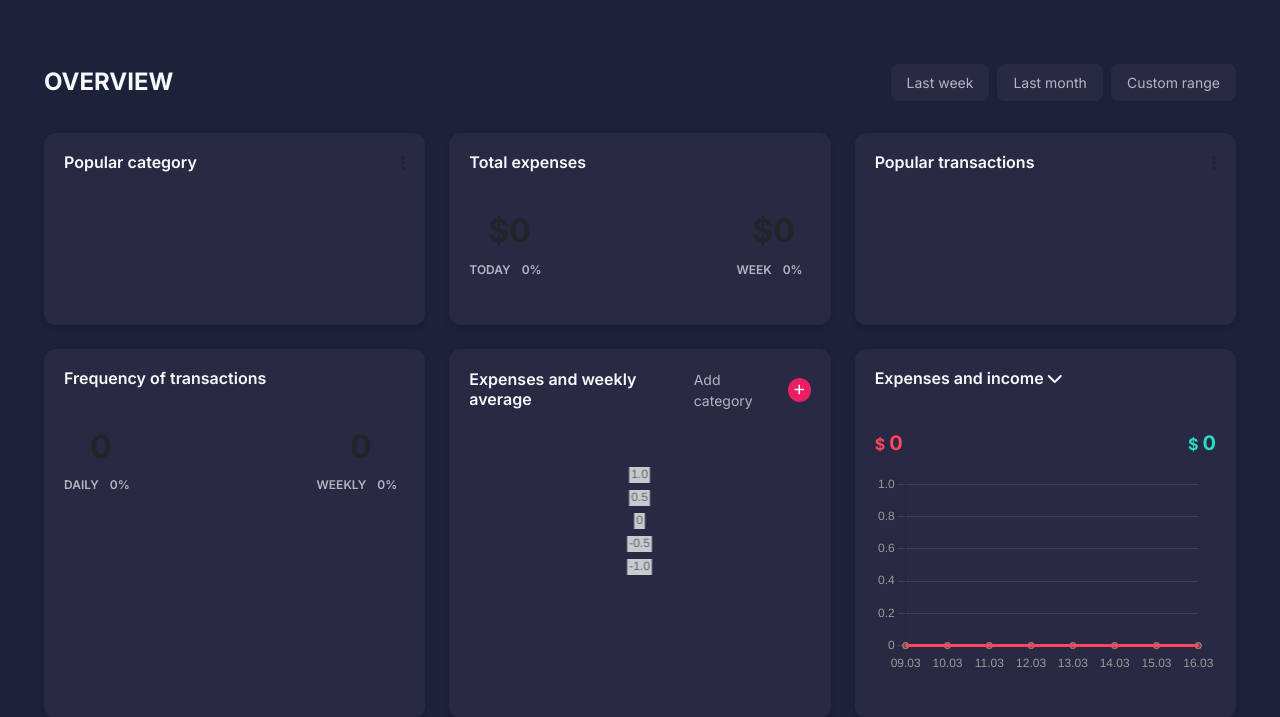
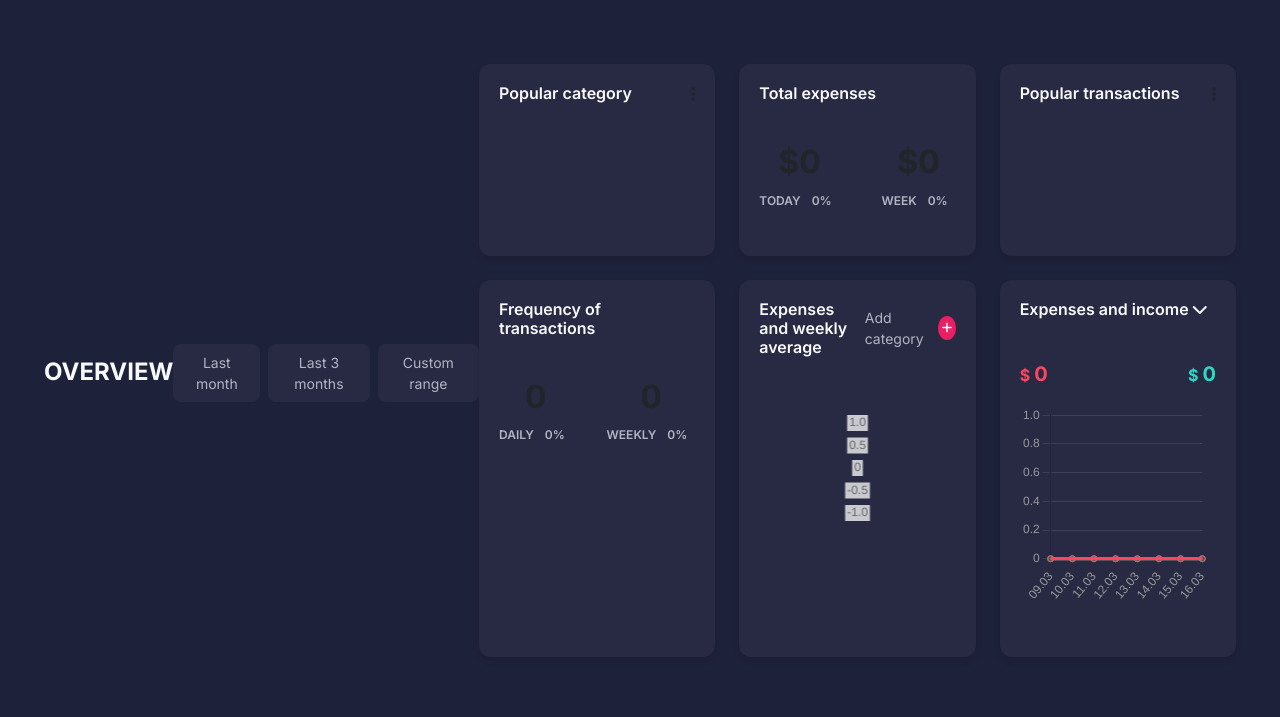
Before and after one commit to jagaldevs/finance-flask, a Flask app: page /dashboard/ in a window 1280 px wide. Shown: the part 79-796 px from the top of the page. Run offline with Flask 3, Linux system fonts and the light colour scheme; the visitor is signed in with stand-in values (Sample User, id 1); data that the repository does not hold is empty.

Commit message:
Update index.html

```diff
--- a/app/templates/dashboard/index.html
+++ b/app/templates/dashboard/index.html
@@ -6,13 +6,11 @@
 <div class="dashboard-container">
     <div class="dashboard-header">
         <h1>OVERVIEW</h1>
-
         <div class="date-range-selector">
-            <button id="last-week" class="btn {{ 'active' if range == 'week' else '' }}">Last week</button>
-            <button id="last-month" class="btn {{ 'active' if range == 'month' else '' }}">Last month</button>
-            <button id="custom-range" class="btn {{ 'active' if range == 'custom' else '' }}">Custom range</button>
-        </div>
-    </div>
+    <button id="last-month" class="btn {{ 'active' if range == 'month' else '' }}">Last month</button>
+    <button id="last-3-months" class="btn {{ 'active' if range == '3months' else '' }}">Last 3 months</button>
+    <button id="custom-range" class="btn {{ 'active' if range == 'custom' else '' }}">Custom range</button>
+</div>
 
     <div class="dashboard-content">
         <div class="row">
```
